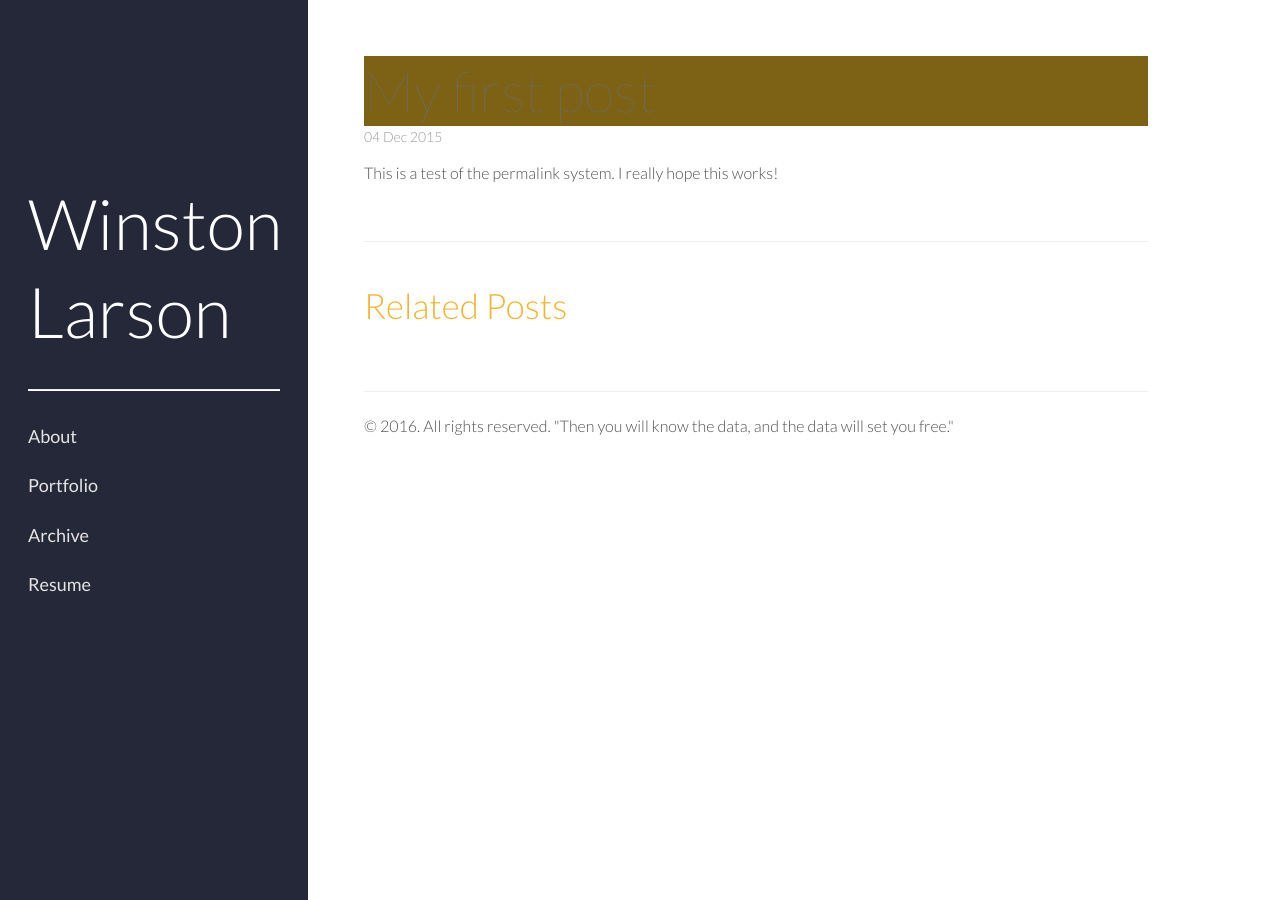
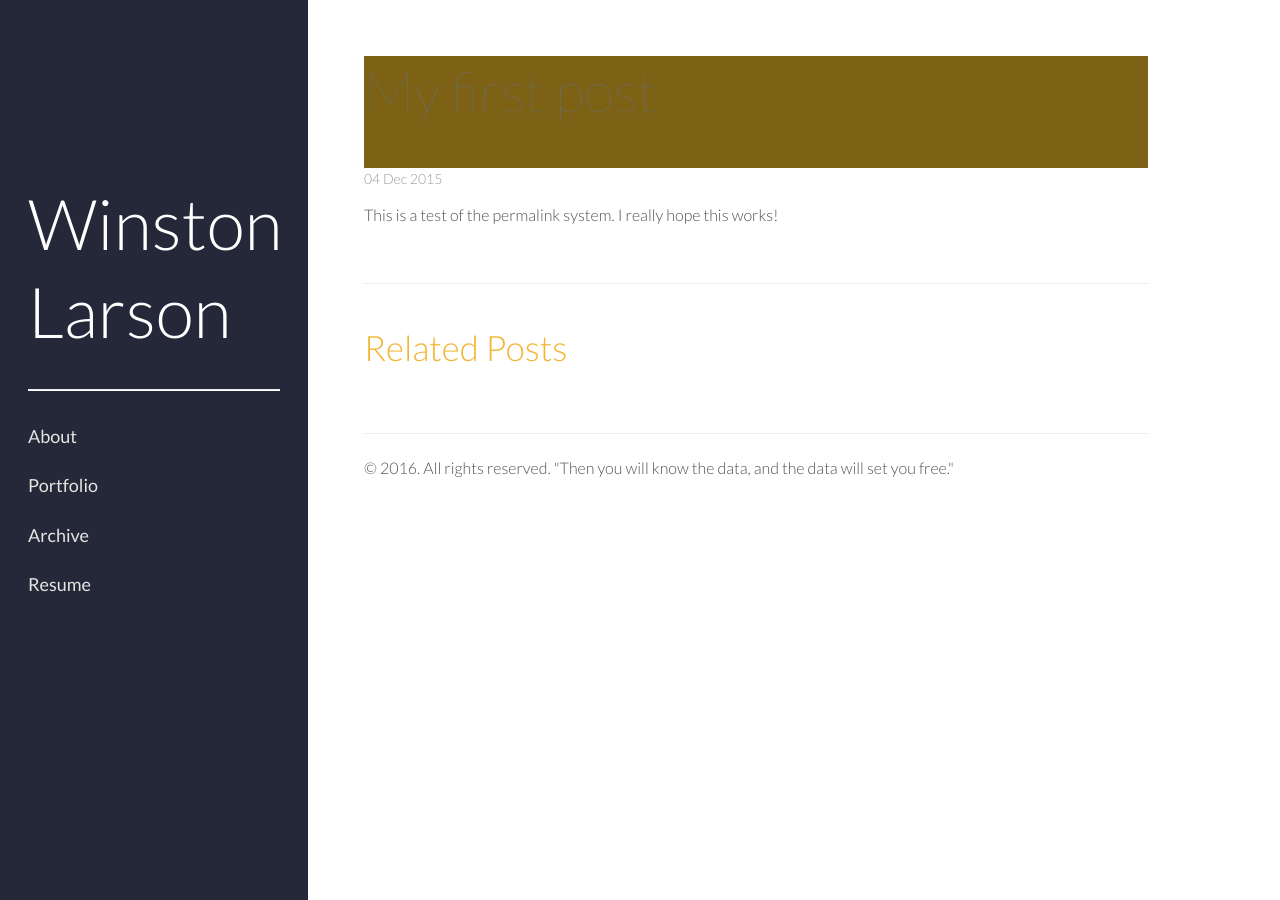
Before and after one commit to winstonlarson/old_website, a Jekyll site: the page built from _posts/2015-12-04-first-post.md, in a window 1280 px wide. Built offline with Jekyll 4.4.1, drawn with Linux system fonts in a browser that asks for light colours; some web fonts are replaced.

Commit message:
try again

```diff
--- a/public/css/poole.css
+++ b/public/css/poole.css
@@ -361,6 +361,7 @@ tbody tr:nth-child(odd) th {
   background-color: #7D6115;
   font-weight:300;
   font-size: 4rem;
+  height: 8rem;
 }
 
 /* Meta data line below post title */
```
